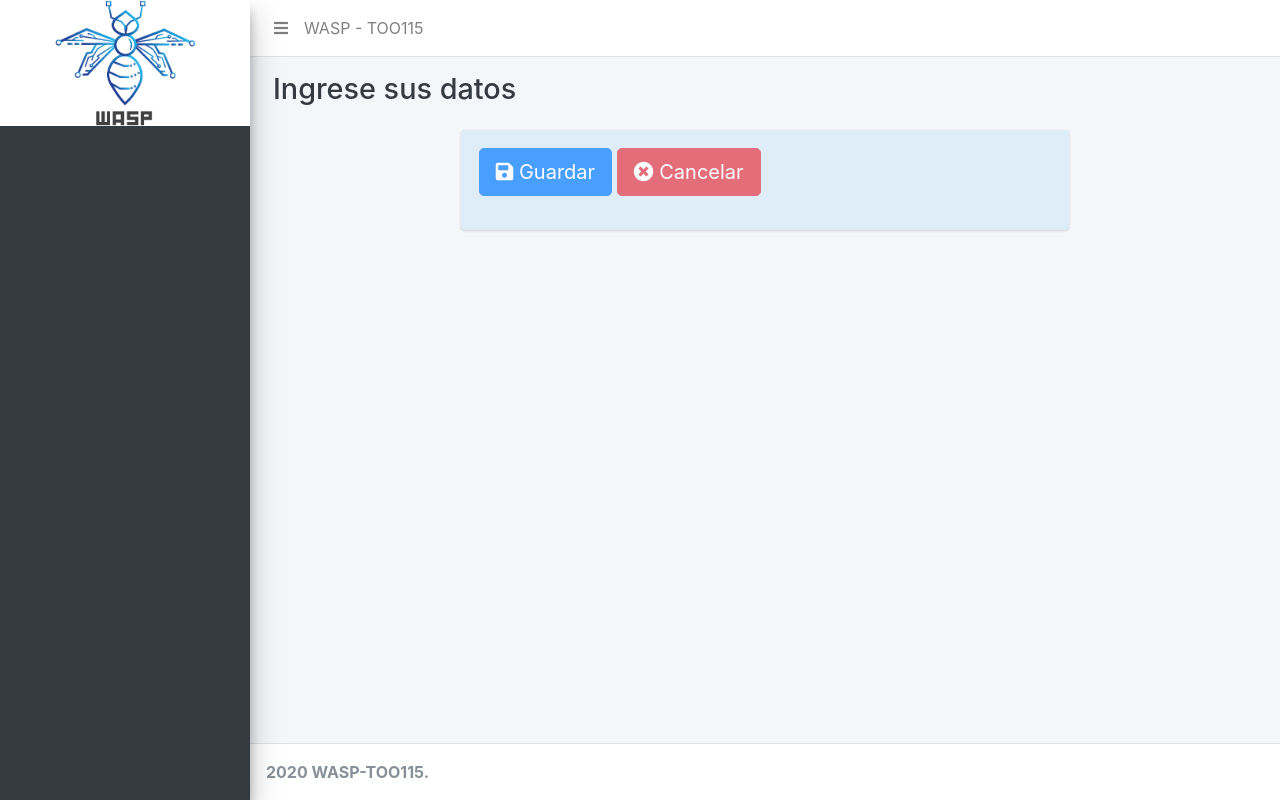
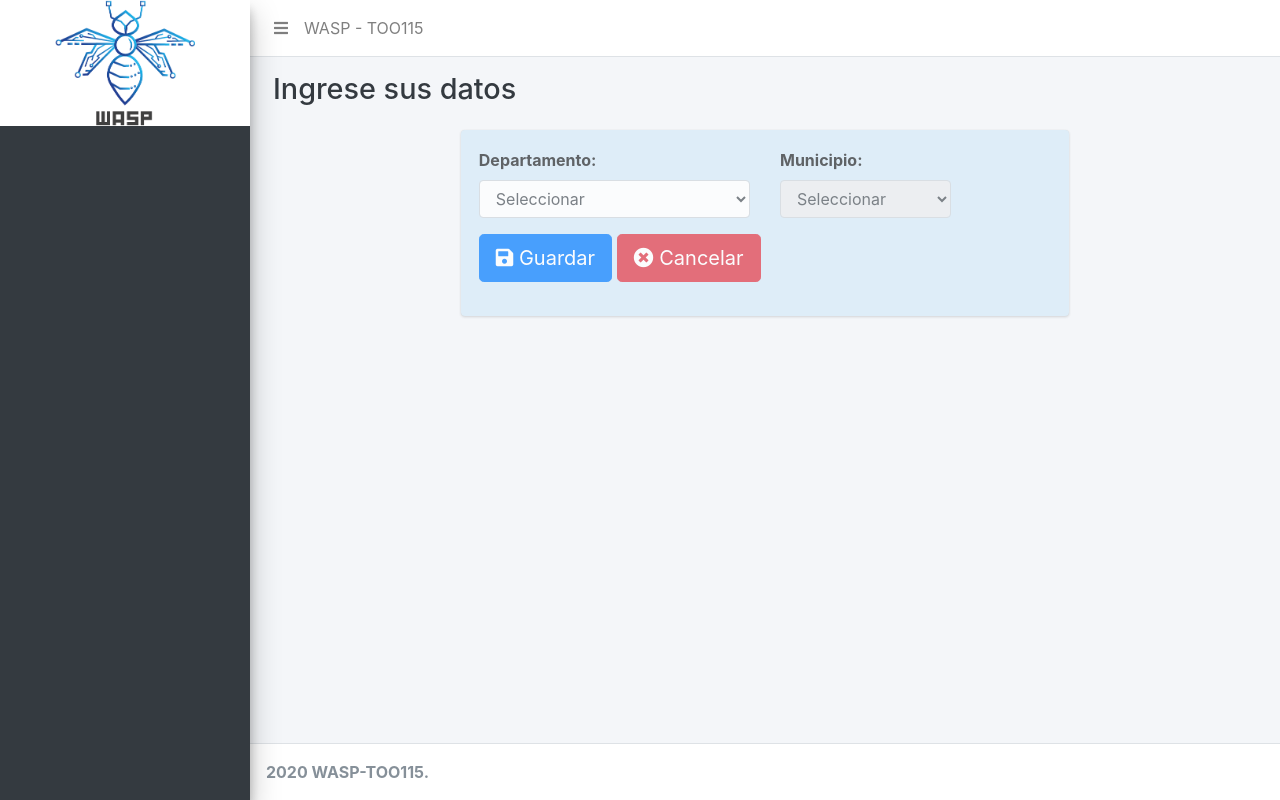
Before and after one commit to Warranty-System-Protection-WASP/SistemaDeSeguridad-PythonDjangoTOO115, a Django app: template WASP_TOO115/templates/cuenta/SignUp.html in a window 1280 px wide. Run offline with Django 3.2, Linux system fonts and the light colour scheme; the template is opened without the code that fills it: most values are stand-ins (such as "Sample title", 1, 10 or a date in 2020); some libraries are stand-ins or nearby versions.

Commit message:
Sign Up funcional
El Passcode ya se guarda encriptado en la base

Además, la dirección ya se guarda con la composición de los datos de ubicación proporcionados por el usuario

```diff
--- a/WASP_TOO115/WASP_TOO115/urls.py
+++ b/WASP_TOO115/WASP_TOO115/urls.py
@@ -19,13 +19,12 @@ from django.conf.urls import include
 from WASP_TOO115.views import index
 from apps.Cuenta import views
 from django.contrib.auth.decorators import login_required
-from apps.Cuenta.views import Login, Logout
+from apps.Cuenta.views import Login, Logout, SignUp
 
 from apps.Rol.views import index_roles, create_rol, edit_rol, delete_rol
 from apps.UnidadOrganizacional.views import index_unidad
 
-#Librerias para el login
-from django.contrib.auth.views import LoginView,LogoutView
+
 
 
 urlpatterns = [
@@ -35,6 +34,7 @@ urlpatterns = [
     path('Cuenta/', include('apps.Cuenta.urls', namespace='Cuenta')),
     path('accounts/login/', Login.as_view(), name = 'Login'),
     path('logout', login_required(Logout), name = 'Logout'),
+    path('SignUp', SignUp.as_view(), name = 'SignUp'),
     path(r'^Roles$', include('apps.Rol.urls'), name='roles'),
     path(r'^Unidad$', include('apps.UnidadOrganizacional.urls'), name='unidad'),   #URL para UNIDAD ORGANIZACIONAL
     #path('prueba/', views.index),
--- /dev/null
+++ b/WASP_TOO115/apps/Cuenta/context_processors.py
@@ -0,0 +1,6 @@
+from .models import Departamento, Municipio
+
+def ContextoGlobal(request):
+    departamento = Departamento.objects.all()
+    municipio = Municipio.objects.all()
+    return {'departamento':departamento, 'municipio':municipio}
--- a/WASP_TOO115/apps/Cuenta/forms.py
+++ b/WASP_TOO115/apps/Cuenta/forms.py
@@ -34,6 +34,8 @@ class MunicipioForm(forms.ModelForm):
 
 #Formulario para la solicitud de SignUp
 class SignUpForm(forms.ModelForm):
+    passcode = forms.CharField(widget=forms.TextInput(attrs={'class': 'form-control',
+    'pattern': '[0-9]+','title': 'Números únicamente','maxlength' : '4'}))
     class Meta:
         model = Usuario
         #Atributos/Campos a utilizar
@@ -89,7 +91,6 @@ class SignUpForm(forms.ModelForm):
             'calle':forms.TextInput(attrs={'class':'form-control'}),
             'colonia':forms.TextInput(attrs={'class':'form-control'}),
             'correo':forms.EmailInput(attrs={'class':'form-control'}),
-            'passcode':forms.TextInput(attrs={'class':'form-control'}),
         }
 
 class AprobarForm(forms.ModelForm):
--- a/WASP_TOO115/apps/Cuenta/models.py
+++ b/WASP_TOO115/apps/Cuenta/models.py
@@ -23,7 +23,7 @@ class Usuario(AbstractBaseUser):
     nomUsuario=models.CharField(max_length=15, primary_key=True)
     #EstadisticaCuenta no puede ir aquí, porque la misma EstadisticaCuenta se podría asociar a varias cuentas, lo cuál no debe ser
     #idEstadisticas=models.ForeignKey(EstadisticaCuenta,on_delete=models.PROTECT)
-    passcode=models.CharField(max_length=4, blank=False)
+    passcode=models.CharField(max_length=100, blank=False)
     is_bloqueado=models.BooleanField(default=False)
     #Llevará la cuenta de intentos fallidos de contraseña
     contadorIntentos = models.PositiveIntegerField(default = 0)
--- a/WASP_TOO115/apps/Cuenta/urls.py
+++ b/WASP_TOO115/apps/Cuenta/urls.py
@@ -15,7 +15,6 @@ urlpatterns = [
     path('Municipio/<int:pk>', EditarMunicipio.as_view(), name = 'ModificarMunicipio'),
     path('Municipios/<int:pk>/Borrar', EliminarMunicipio.as_view(), name = 'EliminarMunicipio'),
     path('Municipios', AdministrarMunicipios.as_view(), name = 'AdministrarMunicipios'),
-    path('SignUp', SignUp.as_view(), name = 'SignUp'),
     path('Solicitudes', AdministrarSolicitudes.as_view(), name = 'Solicitudes'),
     re_path(r'^Aprobar/(?P<pk>\w+)', Aprobar.as_view(), name = 'AprobarSolicitud'),
 ]
--- a/WASP_TOO115/templates/cuenta/SignUp.html
+++ b/WASP_TOO115/templates/cuenta/SignUp.html
@@ -1,18 +1,18 @@
 {% extends 'Base/Base.html' %}
 {% load static %}
 {% block Title %}
-    SignUp | WASP - TOO115
+SignUp | WASP - TOO115
 {% endblock Title %}
 
 {% block contentHeader %}
-    Ingrese sus datos
+Ingrese sus datos
 {% endblock %}
 
 {% block sidebar %}
 <aside class="main-sidebar sidebar-dark-primary elevation-4">
   <!-- Brand Logo -->
   <a href="{% url 'index' %}" class="row justify-content-center" style="background-color: rgb(255, 255, 255)">
-      <img src="{% static 'WASP.png' %}" alt="AdminLTE Logo" style="width:50%">
+    <img src="{% static 'WASP.png' %}" alt="AdminLTE Logo" style="width:50%">
   </a>
 
   <!-- Sidebar -->
@@ -35,13 +35,37 @@
   <div class="small-box" style="background: rgb(214, 234, 248); opacity: 70%; padding: 8px; width:60%">
     <div class="inner">
       <form method="POST">
+        {% csrf_token %}
         {{ form.as_p }}
-        {% csrf_token %}
+
+
+        <div class="row">
+          <div class="form-group col-md-6">
+            <label for="cbodepartamento">Departamento:</label>
+            <select class="form-control" name="cbodepartamento" id="cbodepartamento" required >
+              <option value="">Seleccionar</option>
+              {% for d in departamento %}
+              <option value="{{ d.pk }}">{{ d.nomDepartamento }}</option>
+              {% endfor %}
+            </select>
+          </div>
+
+          <div class="form-group col-md-4">
+            <label for="cbomunicipio">Municipio:</label>
+            <select class="form-control" name="cbomunicipio" id="cbomunicipio" disabled required>
+              <option value="">Seleccionar</option>
+              {% for m in municipio %}
+              <option value="{{ m.idMunicipio }}" data-region="{{ m.departamento.idDepartamento }}">{{ m.nomMunicipio }}</option>
+              {% endfor %}
+            </select>
+          </div>
+        </div>
+
         <div class="row">
           <div class="col-md-10 col-md-offset-2">
             <div align= "left" class="btn_crear mb-3">
               <button class="btn btn-primary btn-lg" type="submit"><i class="fas fa-save"></i> Guardar</button>
-              <a class="btn btn-danger btn-lg" href="{% url 'Cuenta:Solicitudes'%}"><i class="fas fa-times-circle"></i> Cancelar</a>
+              <a class="btn btn-danger btn-lg" href="{% url 'index' %}"><i class="fas fa-times-circle"></i> Cancelar</a>
             </div>
           </div>
         </div>
@@ -50,3 +74,15 @@
   </div>
 </div>
 {% endblock %}
+{% block extrajs %}
+<script>
+  const $departamento = $('#cbodepartamento');
+  const $municipio = $('#cbomunicipio');
+  $departamento.change(function() {
+    $municipio.val('');
+    $municipio.prop('disabled', !Boolean($departamento.val()));
+    $municipio.find('option[data-region]').hide();
+    $municipio.find('option[data-region="' + $departamento.val() + '"]').show();
+  });
+</script>
+{% endblock extrajs %}
--- a/WASP_TOO115/templates/cuenta/login.html
+++ b/WASP_TOO115/templates/cuenta/login.html
@@ -24,7 +24,7 @@ Iniciar sesión | WASP - TOO115
           </a>
         </li>
         <li class="nav-item">
-          <a href="{% url 'Cuenta:SignUp' %}" class="nav-link">
+          <a href="{% url 'SignUp' %}" class="nav-link">
             <i class="nav-icon fa fa-user-plus"></i>
             <p>Crear cuenta</p>
           </a>
```
Also changed, not shown: WASP_TOO115/WASP_TOO115/settings.py (+8 -0 lines), WASP_TOO115/apps/Cuenta/apps.py (+28 -1 lines), WASP_TOO115/apps/Cuenta/views.py (+27 -5 lines), WASP_TOO115/templates/cuenta/AdministrarSolicitudes.html (+4 -6 lines), WASP_TOO115/apps/Cuenta/migrations/0003_auto_20201201_1632.py (added).
